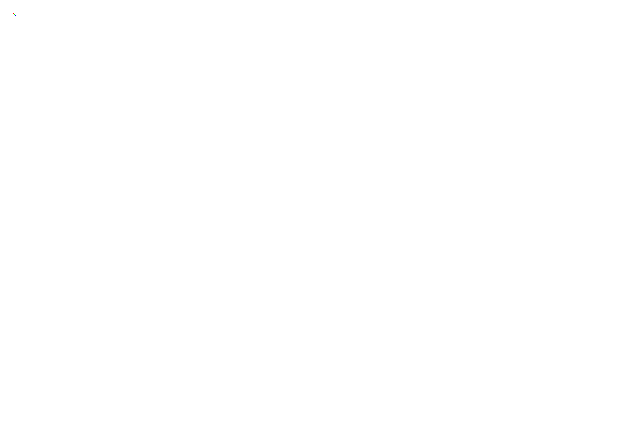
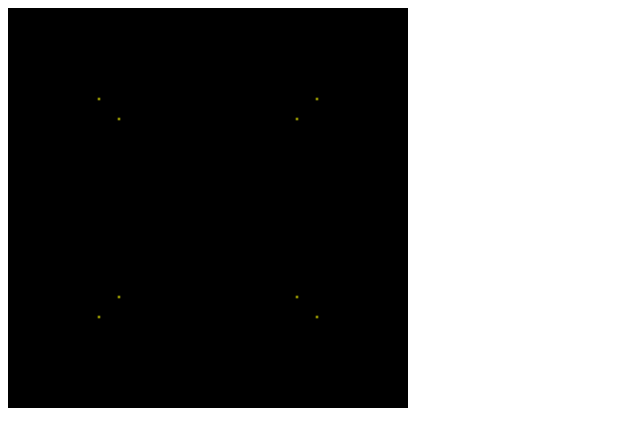
Before and after one commit to torifat/3d-engine, a website built with Parcel: page index.html in a window 1280 px wide. Shown: the whole page, without its empty margins (0-640 px from the left). Built offline with nearby package versions, Linux system fonts and the light colour scheme.

Commit message:
First render

```diff
--- a/index.html
+++ b/index.html
@@ -5,6 +5,13 @@
     <meta name="viewport" content="width=device-width, initial-scale=1.0" />
     <meta http-equiv="X-UA-Compatible" content="ie=edge" />
     <title>3D Engine</title>
+    <style>
+      canvas {
+        width: 400px;
+        height: 400px;
+        background-color: black;
+      }
+    </style>
   </head>
   <body>
     <canvas height="200" width="200"></canvas>
--- a/package.json
+++ b/package.json
@@ -1,6 +1,8 @@
 {
   "name": "3d-engine",
   "version": "1.0.0",
+  "description": "Build your own project",
+  "repository": "https://github.com/torifat/3d-engine",
   "main": "dist/index.html",
   "license": "MIT",
   "scripts": {
@@ -22,6 +24,7 @@
     "parcel": "^1.12.4",
     "prettier": "1.19.1",
     "pretty-quick": "^2.0.1",
+    "ts-node": "^8.6.2",
     "typescript": "^3.7.5"
   },
   "husky": {
--- a/src/Camera.ts
+++ b/src/Camera.ts
@@ -1,8 +1,37 @@
-import { zero, Point3D } from './utils';
+import { Point3D, zero } from './utils';
+import { cross, dot, normalize, subtract } from './vector';
+
+const enum LookAtDirection {
+  Left,
+  Right,
+}
 
 export class Camera {
   constructor(
-    private position: Point3D = zero,
-    private target: Point3D = zero,
+    public position: Point3D = zero(),
+    public target: Point3D = zero(),
   ) {}
+
+  // https://web.archive.org/web/20131222170415/http:/robertokoci.com/world-view-projection-matrix-unveiled/
+  lookAt(up: Point3D, direction: LookAtDirection = LookAtDirection.Left) {
+    // Position === Eye
+    const eye = this.position;
+
+    // Forward vector
+    const z = normalize(
+      direction === LookAtDirection.Left
+        ? subtract(this.target, eye)
+        : subtract(eye, this.target),
+    );
+    // Right vector
+    const x = normalize(cross(up, z));
+    // Up vector
+    const y = cross(z, x);
+    return [
+      [x[0], y[0], z[0], 0],
+      [x[1], y[1], z[1], 0],
+      [x[2], y[2], z[2], 0],
+      [-dot(x, eye), -dot(y, eye), -dot(z, eye), 1],
+    ];
+  }
 }
--- a/src/Device.ts
+++ b/src/Device.ts
@@ -1,4 +1,8 @@
-import { RGBA } from './utils';
+import { Camera } from './Camera';
+import { identity, Matrix, multiply } from './matrix';
+import { Mesh } from './Mesh';
+import { Point3D, RGBA, up } from './utils';
+import { Vector } from './vector';
 
 export class Device {
   private backBuffer: ImageData;
@@ -34,9 +38,56 @@ export class Device {
     const { data } = this.backBuffer;
     const index = (y * this.width + x) * 4;
 
-    data[index] = color[0];
-    data[index + 1] = color[1];
-    data[index + 2] = color[2];
-    data[index + 3] = color[3];
+    data[index] = color[0] * 255;
+    data[index + 1] = color[1] * 255;
+    data[index + 2] = color[2] * 255;
+    data[index + 3] = color[3] * 255;
+  }
+
+  project(vertex: Point3D, transform: Matrix) {
+    const point = multiply([[...vertex, 1]], transform);
+
+    const point_x = point[0][0] / point[0][3];
+    const point_y = point[0][1] / point[0][3];
+
+    const x = Math.floor(point_x * this.width + this.width / 2.0);
+    const y = Math.floor(-point_y * this.height + this.height / 2.0);
+    return [x, y];
+  }
+
+  drawPoint([x, y]: Vector) {
+    // Clipping
+    if (x >= 0 && y >= 0 && x < this.width && y < this.height) {
+      this.putPixel(x, y, [1, 1, 0, 1]);
+    }
+  }
+
+  render(camera: Camera, meshes: Array<Mesh> = []) {
+    const viewMatrix = camera.lookAt(up());
+
+    const projectionMatrix = [
+      [2.432765007019043, 0, 0, 0],
+      [0, 2.432765007019043, 0, 0],
+      [0, 0, 1.0202020406723022, 1],
+      [0, 0, -0.020202020183205605, 0],
+    ];
+
+    meshes.forEach(mesh => {
+      const worldMatrix = identity(4);
+      worldMatrix[3][0] = mesh.position[0];
+      worldMatrix[3][1] = mesh.position[1];
+      worldMatrix[3][2] = mesh.position[2];
+
+      const transformMatrix = multiply(
+        multiply(worldMatrix, viewMatrix),
+        projectionMatrix,
+      );
+
+      mesh.vertices.forEach(vertex => {
+        const projectedPoint = this.project(vertex, transformMatrix);
+        // this.drawPoint([projectedPoint.x, projectedPoint.y]);
+        this.drawPoint(projectedPoint);
+      });
+    });
   }
 }
--- a/src/Mesh.ts
+++ b/src/Mesh.ts
@@ -1,9 +1,9 @@
-import { zero, Point3D } from './utils';
+import { Point3D, zero } from './utils';
 
 export class Mesh {
-  private position: Point3D = zero;
-  private rotation: Point3D = zero;
-  private vertices: Array<Point3D> = [];
+  public position: Point3D = zero();
+  public rotation: Point3D = zero();
+  public vertices: Array<Point3D> = [];
 
   constructor(name: string, vertices = []) {
     this.vertices = vertices;
--- a/src/index.ts
+++ b/src/index.ts
@@ -1,13 +1,32 @@
 import { Device } from './Device';
+import { Mesh } from './Mesh';
+import { Camera } from './Camera';
 
 const canvas = document.querySelector('canvas');
+const d = new Device(canvas);
+const c = new Camera([0, 0, 10]);
+const meshes = [];
+const cube = new Mesh('Cube', [
+  [-1, 1, 1],
+  [1, 1, 1],
+  [-1, -1, 1],
+  [-1, -1, -1],
+  [-1, 1, -1],
+  [1, 1, -1],
+  [1, -1, 1],
+  [1, -1, -1],
+]);
+meshes.push(cube);
 
-if (canvas) {
-  const d = new Device(canvas);
+function drawingLoop() {
+  d.clear();
 
-  d.clear();
-  d.putPixel(5, 5, [255, 0, 0, 255]);
-  d.putPixel(6, 6, [0, 255, 0, 255]);
-  d.putPixel(7, 7, [0, 0, 255, 255]);
+  cube.rotation[0] += 0.01;
+  cube.rotation[1] += 0.01;
+
+  d.render(c, meshes);
   d.present();
+  requestAnimationFrame(drawingLoop);
 }
+
+requestAnimationFrame(drawingLoop);
--- a/src/utils.ts
+++ b/src/utils.ts
@@ -1,6 +1,7 @@
 export type Point2D = [number, number];
 export type Point3D = [number, number, number];
 
-export const zero: Point3D = [0, 0, 0];
+export const zero = (): Point3D => [0, 0, 0];
+export const up = (): Point3D => [0, 1, 0];
 
 export type RGBA = [number, number, number, number];
--- a/src/vector.ts
+++ b/src/vector.ts
@@ -18,13 +18,11 @@ function reduceVectors<T>(
   return left.reduce<T>((acc, l, i) => reducer(acc, l, right[i]), initial);
 }
 
-function concatVectors(
+const concatVectors = (
   left: Vector,
   right: Vector,
   fn: (lValue: number, rValue: number) => number,
-) {
-  return reduceVectors(left, right, (acc, l, r) => acc.concat(fn(l, r)), []);
-}
+) => reduceVectors(left, right, (acc, l, r) => acc.concat(fn(l, r)), []);
 
 // Public APIs
 export const add = (left: Vector, right: Vector) =>
@@ -50,3 +48,12 @@ export function cross(left: Vector, right: Vector) {
     left[0] * right[1] - left[1] * right[0],
   ];
 }
+
+// norm/magnitude/unit
+export const norm = (vector: Vector) =>
+  Math.sqrt(vector.reduce((acc, i) => acc + i * i, 0));
+
+export function normalize(vector: Vector) {
+  const u = norm(vector);
+  return vector.map(i => (i ? i / u : i));
+}
```
Also changed, not shown: test/vector/dot.ts (+1 -4 lines), test/vector/norm.ts (added, +7 -0 lines), test/vector/normalize.ts (added, +10 -0 lines), 1 other file.
